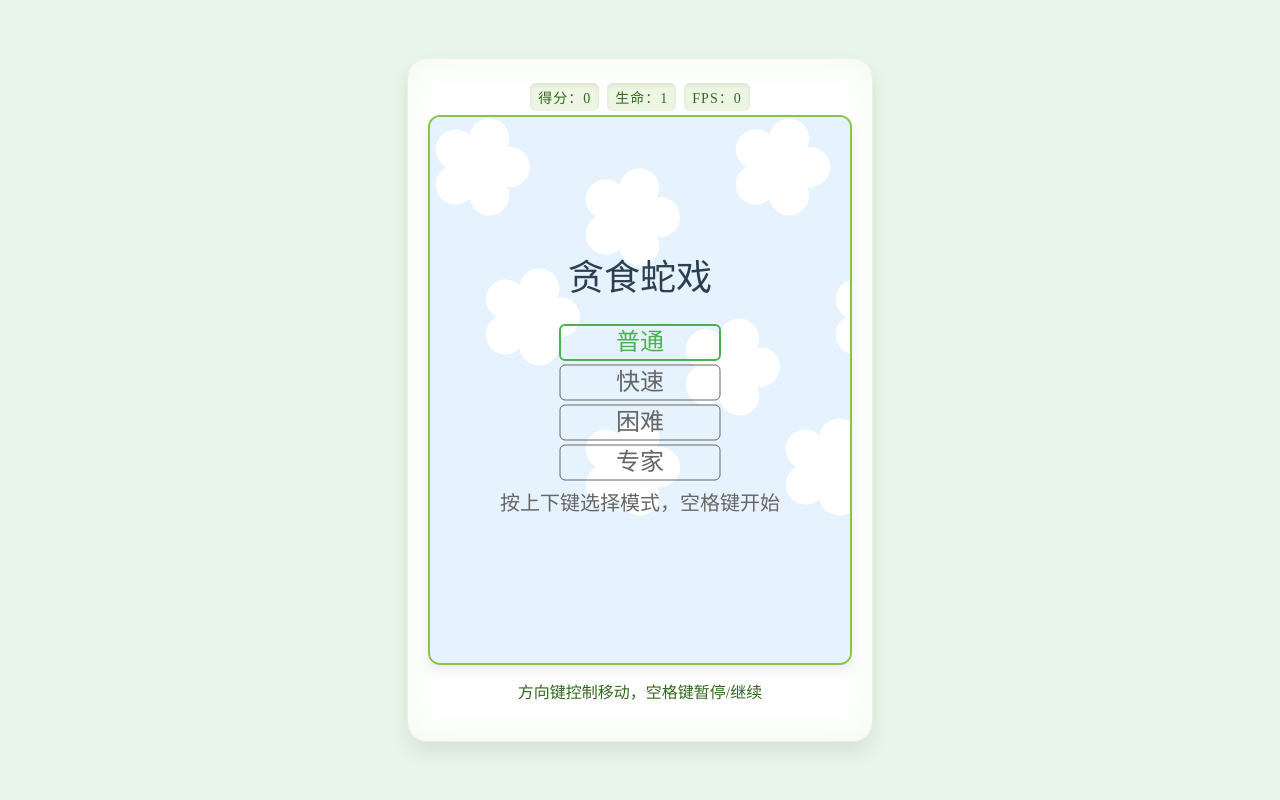
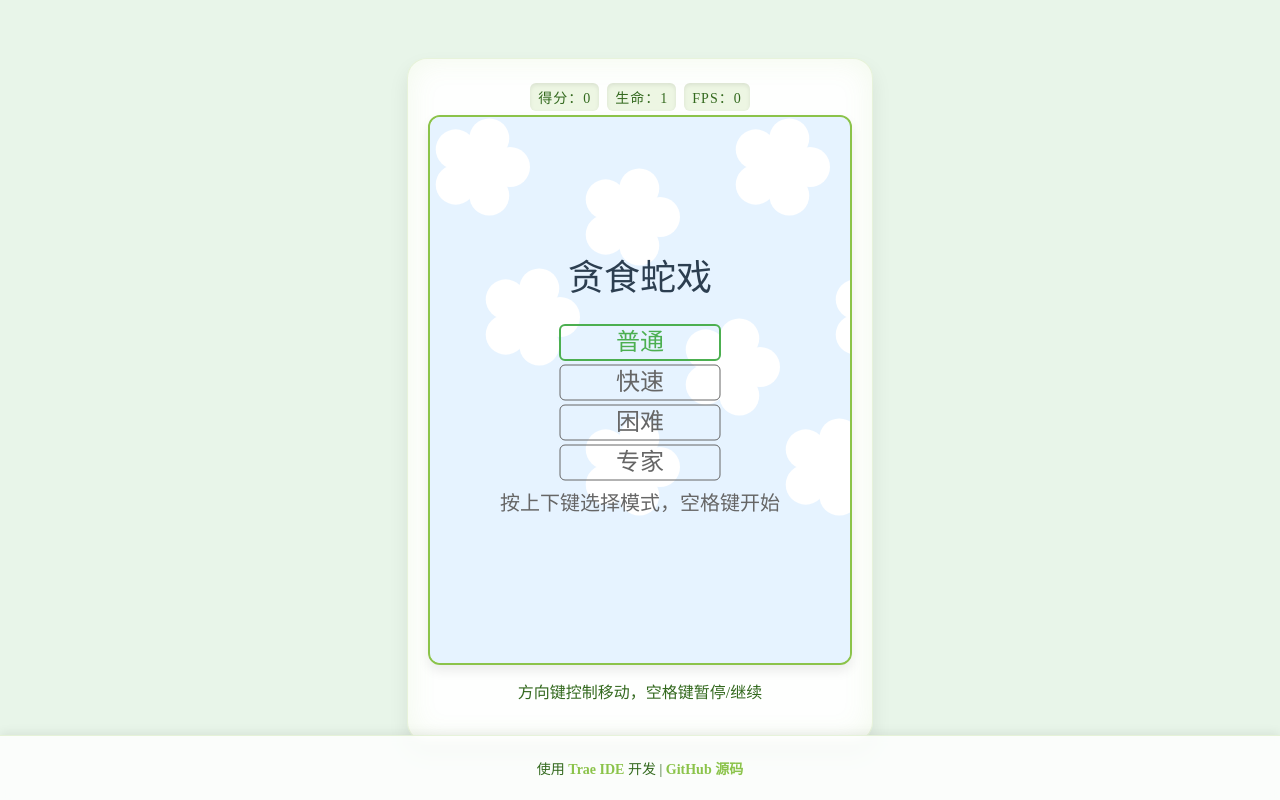
Before and after one commit to leizongmin/snake-game, a website: page index.html in a window 1280 px wide. Drawn offline with Linux system fonts and the light colour scheme.

Commit message:
feat: 添加页脚及样式
在页面底部添加固定页脚，包含开发工具和源码链接。同时，为页脚添加样式以增强视觉效果和用户体验。

```diff
--- a/css/style.css
+++ b/css/style.css
@@ -208,6 +208,35 @@ canvas:hover {
   background: #d32f2f;
 }
 
+/* 页脚样式 */
+.footer {
+  position: fixed;
+  bottom: 0;
+  left: 0;
+  width: 100%;
+  background: rgba(255, 255, 255, 0.8);
+  backdrop-filter: blur(5px);
+  padding: 8px 0;
+  text-align: center;
+  font-size: 14px;
+  color: var(--text-color);
+  border-top: 1px solid rgba(139, 195, 74, 0.2);
+  box-shadow: 0 -2px 10px var(--shadow-color);
+  z-index: 100;
+}
+
+.footer a {
+  color: var(--primary-color);
+  text-decoration: none;
+  font-weight: bold;
+  transition: color 0.3s ease;
+}
+
+.footer a:hover {
+  color: var(--accent-color);
+  text-decoration: underline;
+}
+
 @media (max-width: 600px) {
   .game-container {
     padding: 10px;
--- a/index.html
+++ b/index.html
@@ -30,5 +30,11 @@
     <script src="js/game_state.js"></script>
     <script src="js/input.js"></script>
     <script src="js/main.js"></script>
+    <footer class="footer">
+      <p>
+        使用 <a href="https://www.trae.ai" target="_blank">Trae IDE</a> 开发 |
+        <a href="https://github.com/leizongmin/snake-game" target="_blank">GitHub 源码</a>
+      </p>
+    </footer>
   </body>
 </html>
```
